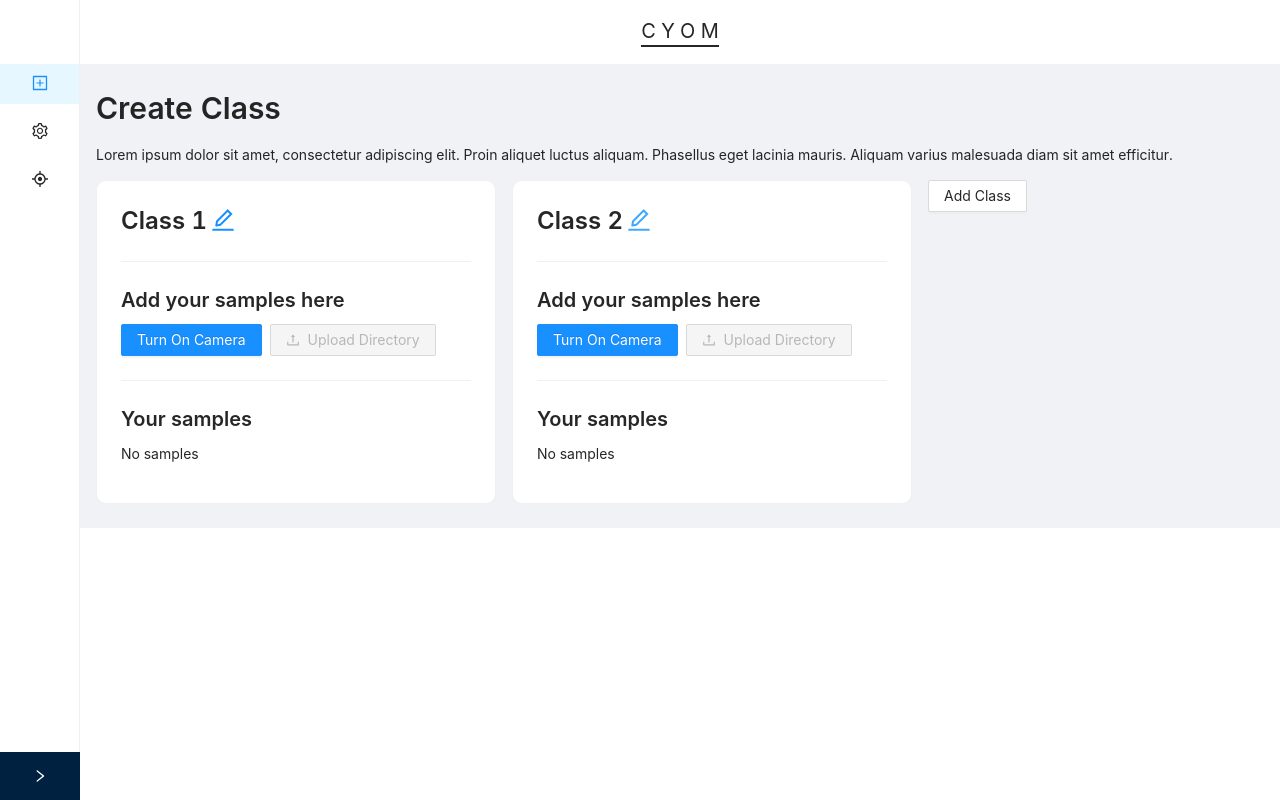
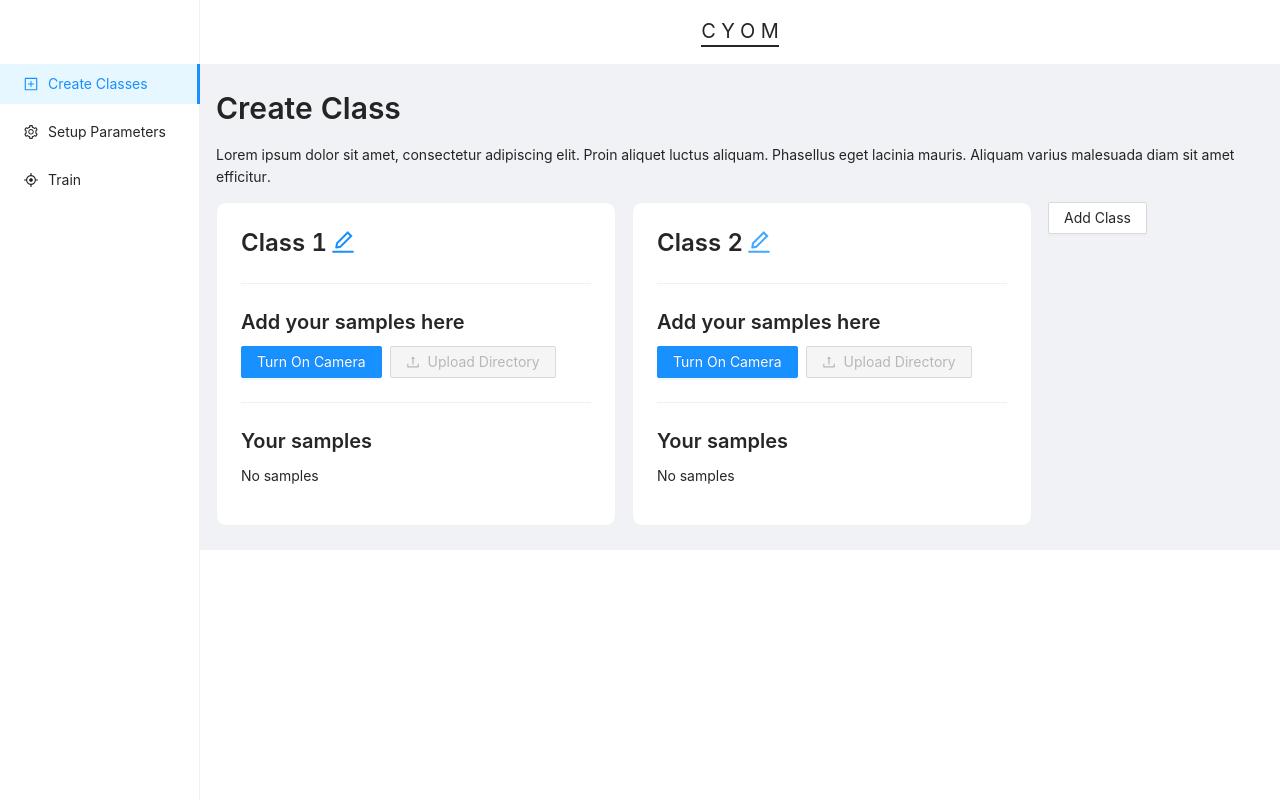
Before and after one commit to ilhamuh97/classify-ai, a React (Create React App) app: page /train in a window 1280 px wide. Built offline with nearby package versions, Linux system fonts and the light colour scheme.

Commit message:
redesign navbar menu

```diff
--- a/src/components/Main/Main.module.scss
+++ b/src/components/Main/Main.module.scss
@@ -16,9 +16,6 @@
         margin-bottom: 24px;
         transition: all .2s;
         text-align: left;
-        &.big{
-            margin-left: 80px;
-        }
         &.small{
             margin-left: 200px;
         }
--- a/src/components/Main/SideNav/SideNav.js
+++ b/src/components/Main/SideNav/SideNav.js
@@ -24,9 +24,11 @@ const SideNav = ({ collapsed, setCollapsed, setKey }) => {
     return (
         <Sider
             className={styles.sider}
-            collapsible
+            breakpoint="lg"
+            collapsedWidth="0"
             collapsed={collapsed}
             onCollapse={(value) => setCollapsed(value)}>
+            <div className="logo"></div>
             <Menu
                 onClick={(e) => setKey(e.key)}
                 className={styles.menu}
--- a/src/components/Main/SideNav/SideNav.module.scss
+++ b/src/components/Main/SideNav/SideNav.module.scss
@@ -1,6 +1,5 @@
 .sider{
     padding-top: 60px;;
-    overflow: auto;
     height: 100vh;
     position: fixed !important;
     left: 0;
@@ -8,6 +7,9 @@
     bottom: 0;
     background: #fff !important;
     border-right: 1px solid #f0f0f0;
+    :global(.ant-layout-sider-zero-width-trigger){
+        top: 9px !important
+    }
     .menu{
         border-right: 0;
     }
```
